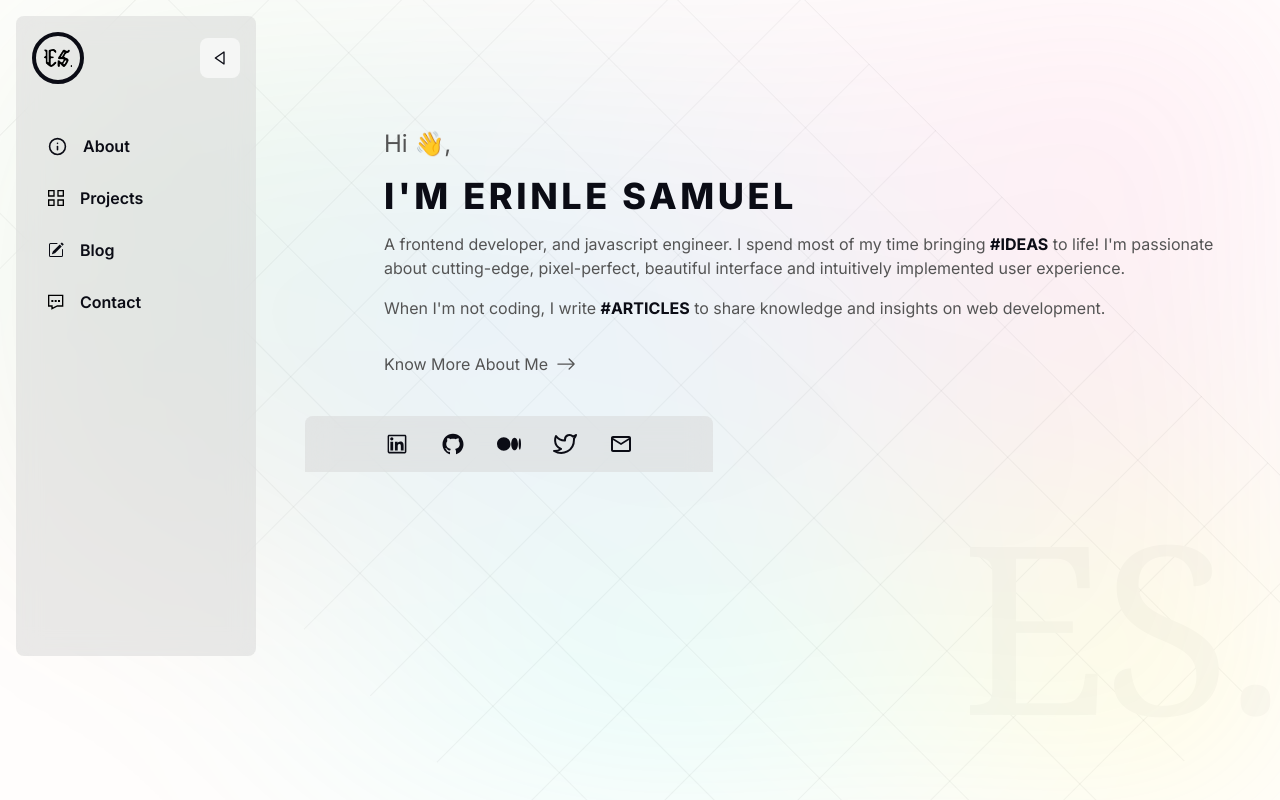
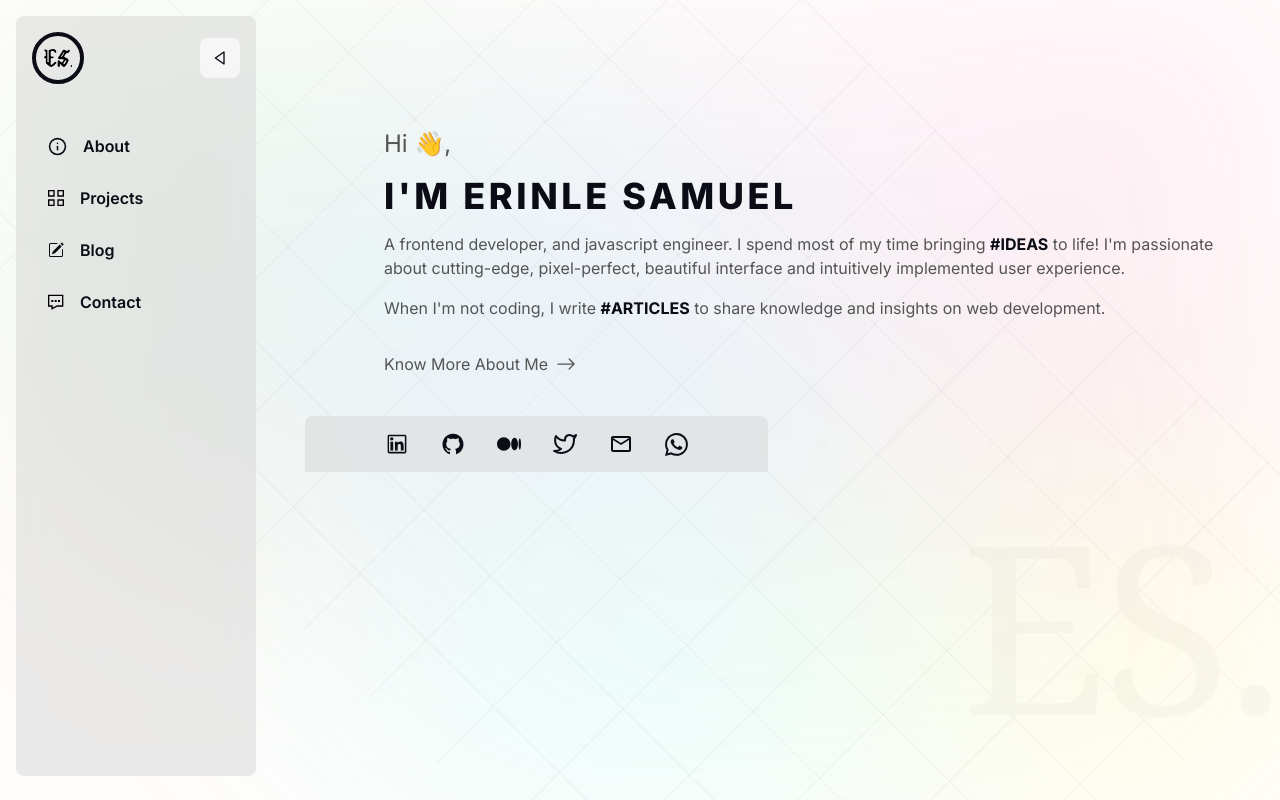
Before and after one commit to psalmuelle/psalmuelle.github.io, a Next.js app: page / in a window 1280 px wide. Built offline with nearby package versions, Linux system fonts and the light colour scheme.

Commit message:
fix: nav height resize

```diff
--- a/components/Footer.jsx
+++ b/components/Footer.jsx
@@ -1,7 +1,7 @@
 import Link from "next/link";
 import { AiOutlineGithub, AiOutlineLinkedin } from "react-icons/ai";
 import { MdOutlineMail } from "react-icons/md";
-import { BsMedium } from "react-icons/bs";
+import { BsMedium, BsWhatsapp } from "react-icons/bs";
 import { FiTwitter } from "react-icons/fi";
 
 const FooterLink = ({ href, icon }) => {
@@ -36,6 +36,11 @@ const Footer = () => {
           href={"mailto:psalmuelle1@gmail.com"}
           icon={<MdOutlineMail size={24} />}
         />
+
+<FooterLink
+          href={"https://wa.link/07bpvp"}
+          icon={<BsWhatsapp size={23} />}
+        />
       </div>
     </footer>
   );
--- a/components/Nav.jsx
+++ b/components/Nav.jsx
@@ -39,7 +39,7 @@ const Nav = ({ activeLink }) => {
     <nav
       className={`glassmorphism z-10 text-[#0b0c15] p-4 max-xl:p-2 ${
         hideNav ? "w-fit" : "w-60"
-      } mobile_nav absolute top-4 xl:left-4 xl:min-h-[450px] xl:h-[80vh] max-xl:mx-auto max-xl:right-0 max-xl:left-0`}>
+      } mobile_nav absolute top-4 xl:left-4 xl:min-h-[450px] xl:h-[95vh] max-xl:mx-auto max-xl:right-0 max-xl:left-0`}>
       <div className=''>
         {/* DeskTop Navigation Menu */}
         <div
```
